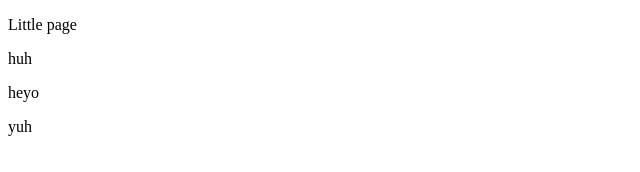
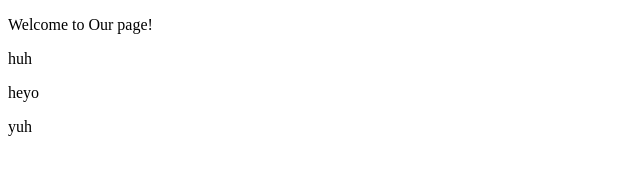
Before and after one commit to amitchelll/INTEX, a plain HTML site: page index.html in a window 1280 px wide. Shown: the whole page, without its empty margins (0-640 px from the left). Drawn offline with Linux system fonts and the light colour scheme.

Commit message:
more stuff

```diff
--- a/index.html
+++ b/index.html
@@ -7,9 +7,10 @@
     <title>Landing Page</title>
 </head>
 <body>
-    <p>Little page</p>
+    <p>Welcome to Our page!</p>
     <p>huh</p>
     <p>heyo</p>
     <p>yuh</p>
+
 </body>
 </html>
```
